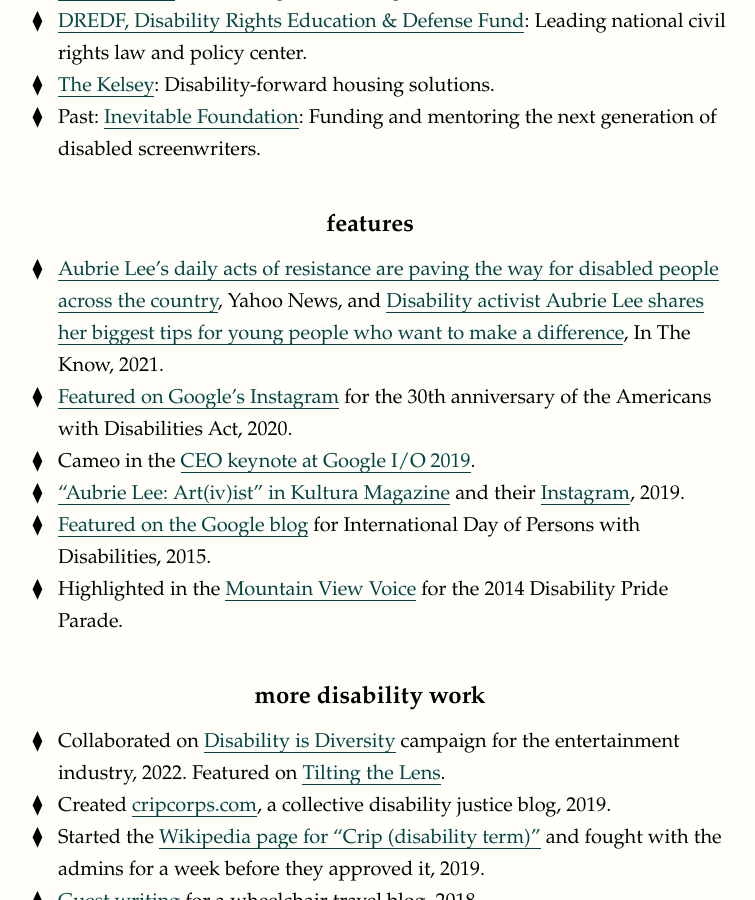
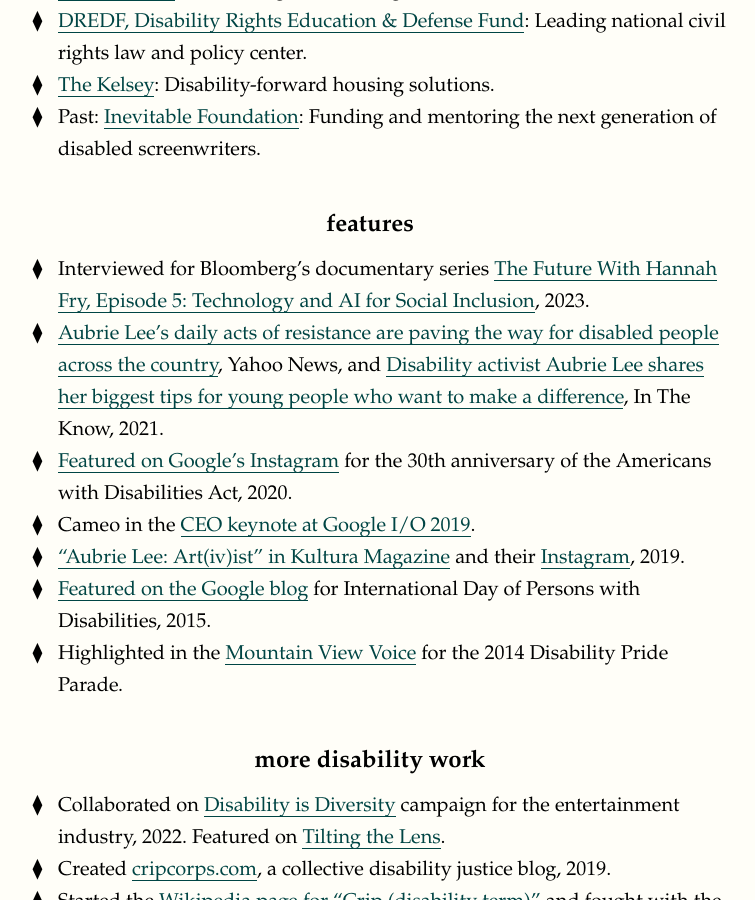
Before and after one commit to aubrielee/aubrielee.github.io, a Jekyll site: the page built from more.md, in a window 1280 px wide and 900 px high, scrolled down 2496 px. Shown: the whole window, without its empty margins (270-1025 px from the left). Built offline with Jekyll 4.4.1, drawn with Linux system fonts in a browser that asks for light colours; nearby versions of some CDN libraries; some web fonts are replaced; a script that is not in the unit is left out.

Commit message:
Update more.md

```diff
--- a/more.md
+++ b/more.md
@@ -82,6 +82,7 @@
 - Past: [Inevitable Foundation](https://inevitable.foundation): Funding and mentoring the next generation of disabled screenwriters.
 
 ## features
+- Interviewed for Bloomberg's documentary series <a href="https://www.bloomberg.com/news/videos/2023-03-23/technology-and-ai-for-social-inclusion-the-future-with-hannah-fry-episode-5-digital">The Future With Hannah Fry, Episode 5: Technology and AI for Social Inclusion</a>, 2023.
 - <a href="https://www.yahoo.com/news/aubrie-lee-daily-acts-resistance-133931290.html">Aubrie Lee’s daily acts of resistance are paving the way for disabled people across the country</a>, Yahoo News, and <a href="https://www.intheknow.com/post/aubrie-lee-google-crip-corps/">Disability activist Aubrie Lee shares her biggest tips for young people who want to make a difference</a>, In The Know, 2021.
 - <a href="https://www.instagram.com/p/CDJ5ZNrlCmP/" target="_blank" tabindex="0">Featured on Google's Instagram</a> for the 30th anniversary of the Americans with Disabilities Act, 2020.
 - Cameo in the <a href="https://www.youtube.com/watch?v=TQSaPsKHPqs&feature=youtu.be&t=2710" target="_blank" tabindex="0">CEO keynote at Google I/O 2019</a>.
```
